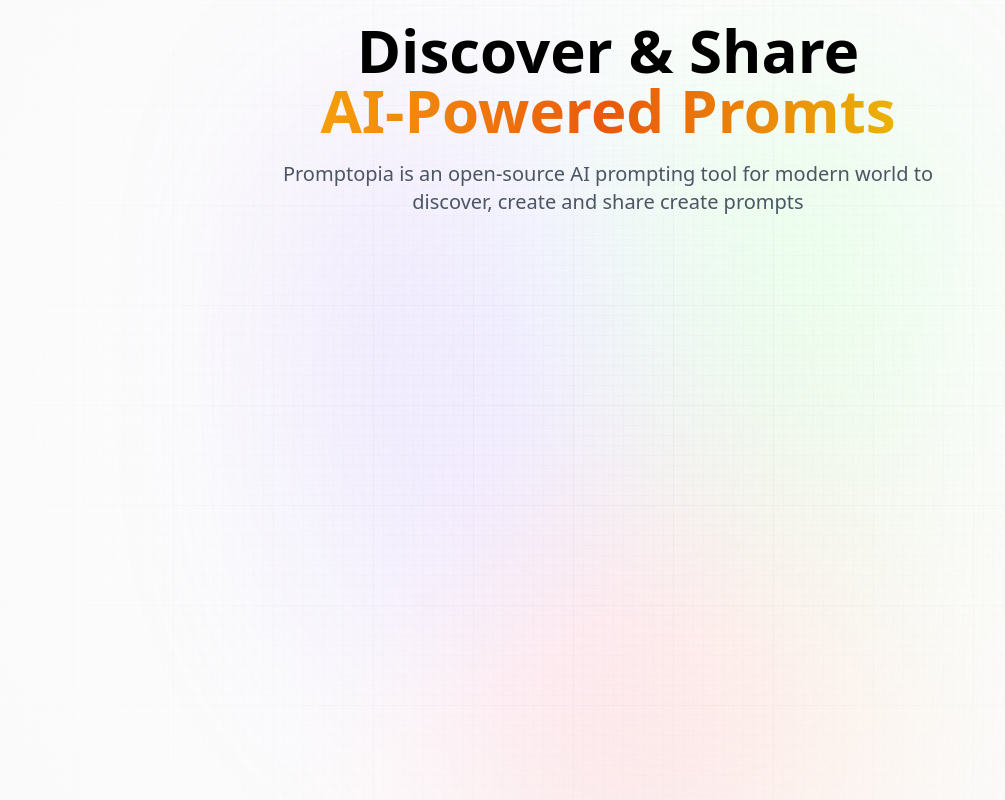
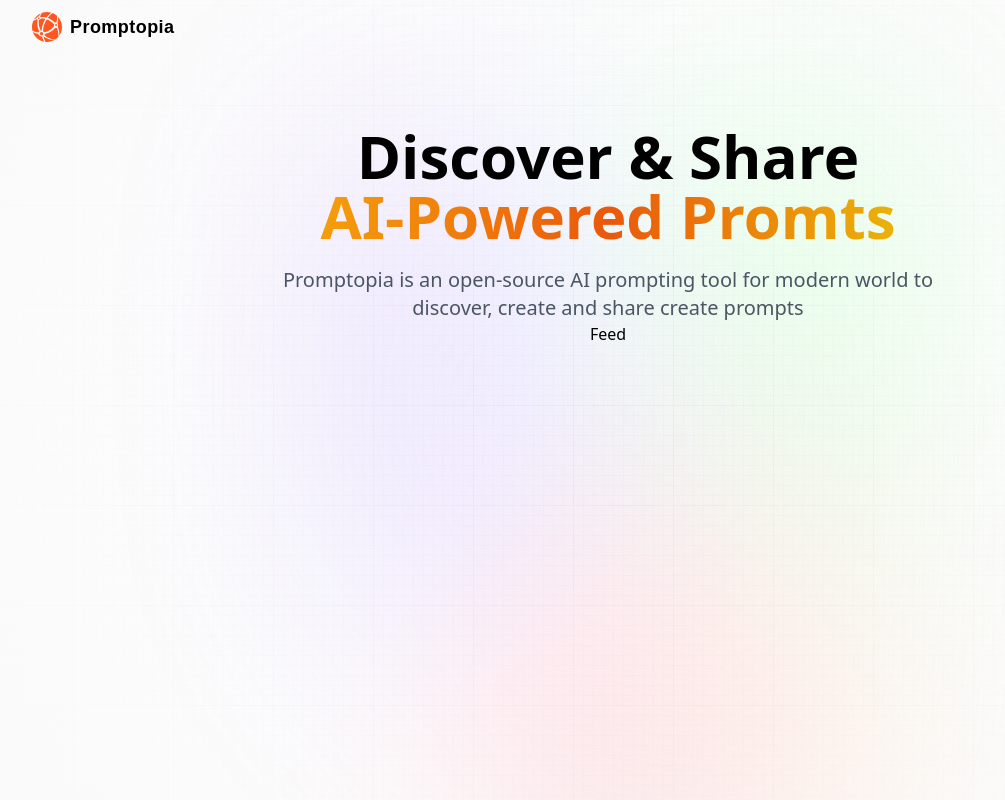
Before and after one commit to dbasdanis/share_promts, a Next.js app: page / in a window 1280 px wide. Shown: the whole page, without its empty margins (32-1037 px from the left). Built offline with nearby package versions, Linux system fonts and the light colour scheme.

Commit message:
feat: create Nav

```diff
--- a/app/layout.jsx
+++ b/app/layout.jsx
@@ -1,5 +1,7 @@
 import '@styles/globals.css';
-import { Children } from 'react';
+
+import Nav from '@components/Nav';
+import Provider from '@components/Provider';
 
 export const metadata = {
     title: "Promptopia",
@@ -14,6 +16,7 @@
                 <div className='gradient'/>
             </div>
             <main className='app'>
+                <Nav/>
                 {children}
             </main>
         </body>
--- a/app/page.jsx
+++ b/app/page.jsx
@@ -1,3 +1,5 @@
+import Feed from '@components/Feed';
+
 const Home = () => {
   return (
     <section className="w-full flex-center flex-col">
@@ -10,7 +12,7 @@
             Promptopia is an open-source AI prompting tool for modern world to discover, create
             and share create prompts
         </p>
-        {/* Feed */}
+        <Feed />
     </section>
   )
 }
--- a/components/Nav.jsx
+++ b/components/Nav.jsx
@@ -1,8 +1,31 @@
-import React from 'react'
+"use client";
+
+import Link from 'next/link';
+import Image from 'next/image';
+import { useState, useEffect } from 'react';
+import { signIn, signOut, useSession, getProviders } from 'next-auth/react';
 
 const Nav = () => {
+  const isUserLoggedIn = true;
+
   return (
-    <div>Nav</div>
+    <nav className="flex-between w-full mb-16 pt-3">
+        <Link href="/" className='flex gap-2 flex-center'>
+            <Image
+                src="/assets/images/logo.svg"
+                alt="Promptopia Logo"
+                width={30}
+                height={30}
+                className="object-contain"
+            />
+            <p className="logo_text">Promptopia</p>
+        </Link>
+
+        {/* Mobile Navigation */}
+        <div className="sm:flex" hidden>
+
+        </div>
+    </nav>
   )
 }
 
```
